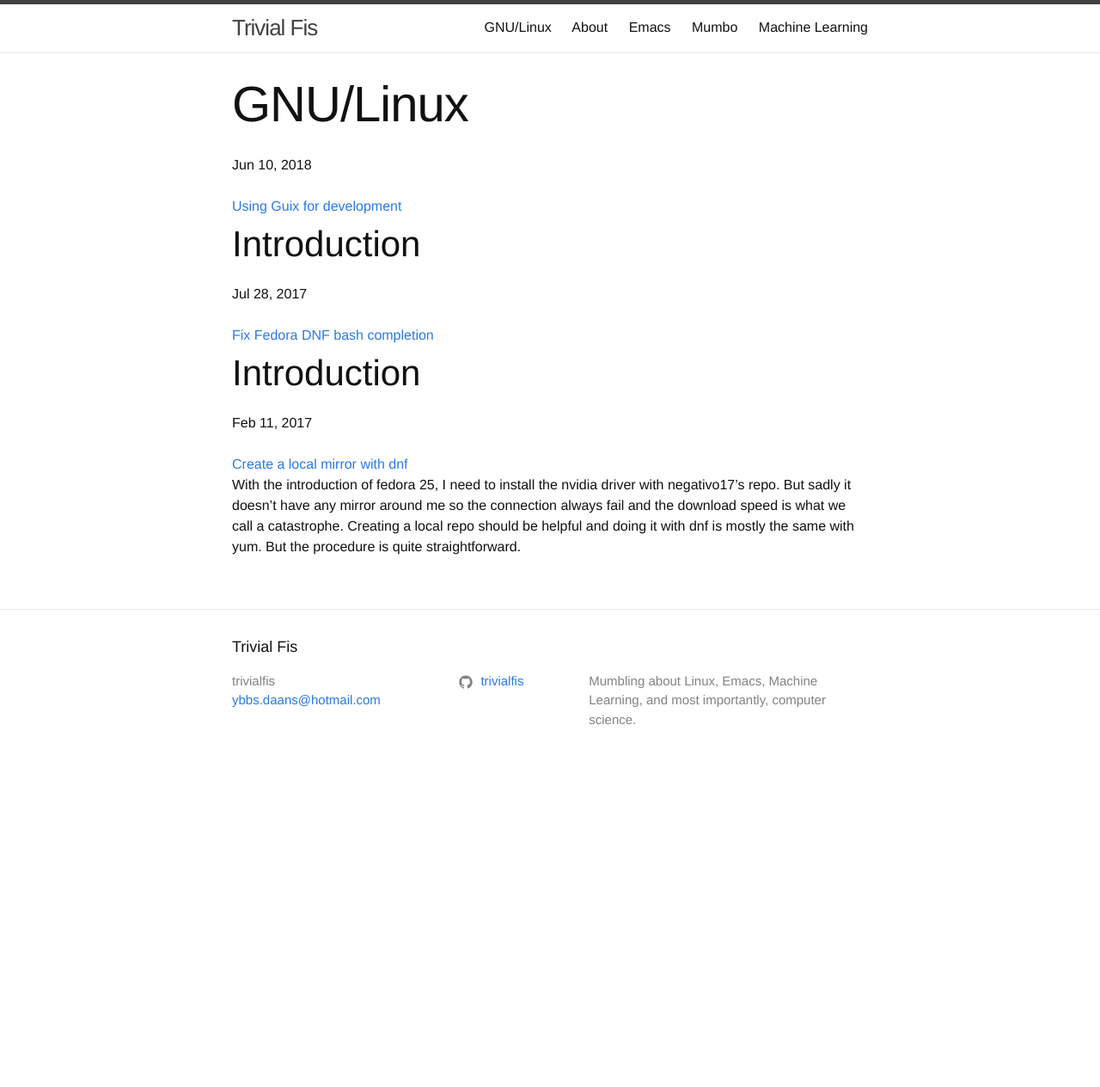
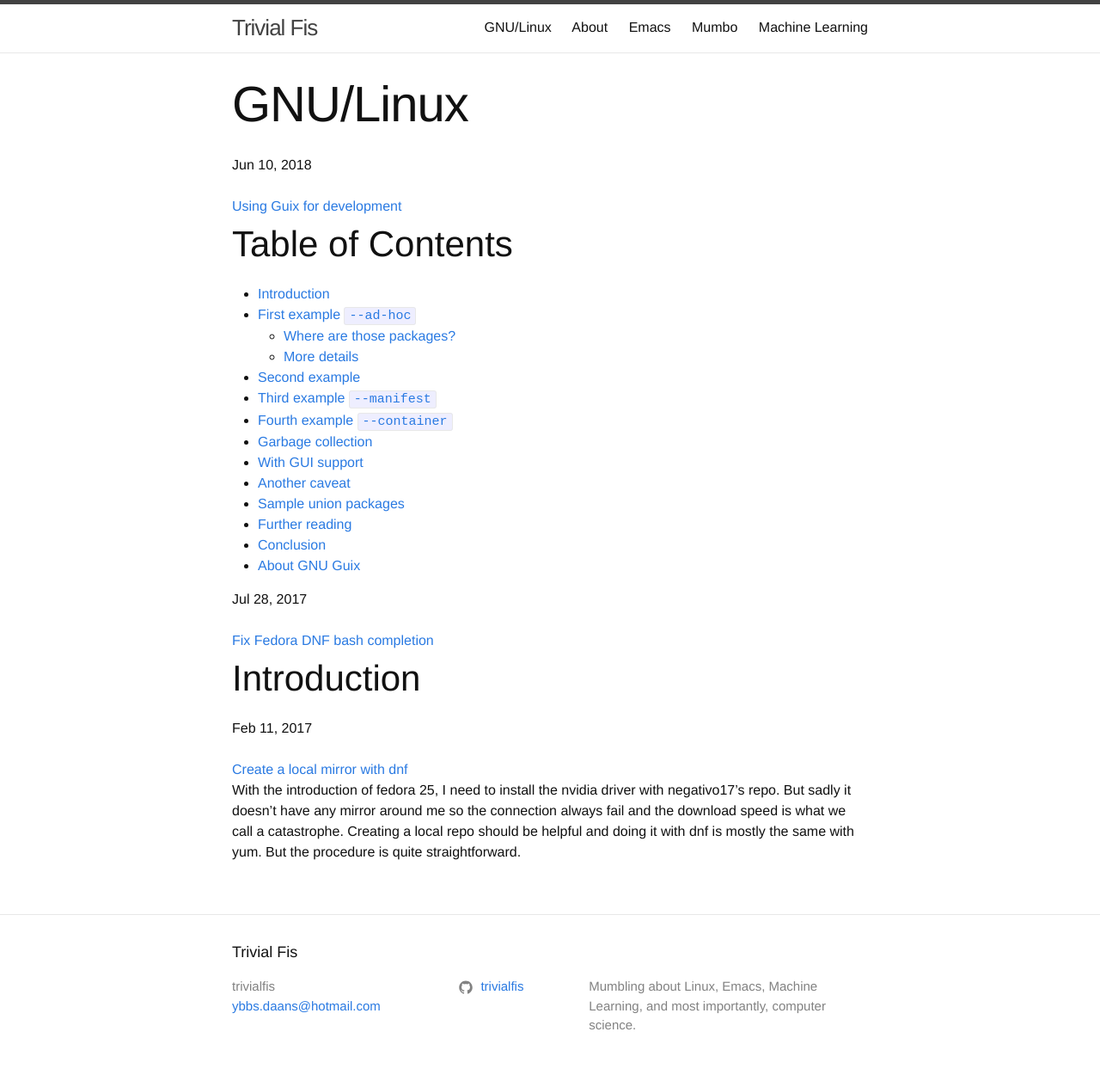
Before and after one commit to trivialfis/trivialfis.github.io, a Jekyll site: the page built from Linux.md, in a window 1280 px wide. Shown: the whole page at 86% size. Built offline with Jekyll 4.4.1, drawn with Linux system fonts in a browser that asks for light colours; before the commit the page ends 908 px from its top, so only the background shows below that.

Commit message:
TOC for guix.

```diff
--- a/_posts/2018-6-10-Using guix for development.md
+++ b/_posts/2018-6-10-Using guix for development.md
@@ -4,13 +4,30 @@
 category: Linux
 description: Using Guix for creating development environment.
 ---
+# Table of Contents #
+- [Introduction](#introduction)
+- [First example `--ad-hoc`](#first-example)
+  - [Where are those packages?](#where)
+  - [More details](#details)
+- [Second example](#second-example)
+- [Third example `--manifest`](#third-example)
+- [Fourth example `--container`](#fourth-example)
+- [Garbage collection](#garbage-collection)
+- [With GUI support](#gui)
+- [Another caveat](#caveat)
+- [Sample union packages](#union)
+- [Further reading](#further)
+- [Conclusion](#conclude)
+- [About GNU Guix](#about)
 
+<a id="#introduction"></a>
 # Introduction
 
 If you haven't heard about GNU Guix, quoting from official site, it's GNU's advanced transactional package manager. You can obtain it from the [official site](https://www.gnu.org/software/guix/). There are many merits in Guix that can empower it's user. One of my favorite is using it to construct an isolated development environment. Underlying, Guix is a packages management system, just like `dnf/yum` from Fedora/CentOS, or `apt` from Debian. But Guix comes with support for transactional upgrades and roll-backs. And further, it's a functional packages management system, which means given a same set of packages as dependencies(input), it will have the same package as output. If you heard about functional programming, you should have a pretty good idea about what I'm talking. But today, I wanna demonstrate how to use Guix for constructing a development environment. Unlike virtualenv from python, Guix doesn't limit the usage of languages, nor does it need to make copy for needed packages. You told Guix what do you need, and Guix give it to you. If the packages are previously downloaded or built in your device, Guix can reuse it, no need for duplication.
 
 I will use the phase "Here is how I do it with guix" through the rest of this tutorial. The phase simply means I'm not the official reference, my method could be wrong, due to my own mistake of changes in guix.
 
+<a id="#first-example"></a>
 # First example `--ad-hoc`
 
 Well, this article is about demonstration, not reference. So you won't get any detailed reference. Instead, you get examples.
@@ -31,10 +48,12 @@
 
 When you are done. You can exit this shell like any other terminal shell, enter `Ctrl-D` or `exit`. The rest of your system won't be changed in anyway.
 
+<a id="#where"></a>
 ## Where are those packages?
 
 The downloaded packages are stored in /gnu/store/. The file path for each package contains hash code for it. You won't be able to access them unless you specify the full path. So it's completely isolated from the rest of your system.
 
+<a id="#details"></a>
 ## More details
 
 The created environment is a profile. After invoking the command, Guix creates a directory within /gnu/store with symbol links for those needed packages gathered. You can check the actual path of that directory with
@@ -43,6 +62,7 @@
 
 The path is hashed, remember when I said that Guix is a functional packages management system? When you specify the same packages next time you invoke `guix`, you get the same environment, same path. Unless you have ungraded Guix and the corresponding packages' dependencies tree changed.
 
+<a id="#second-example"></a>
 # Second example
 
 Having `numpy` and `python`  doesn't mean you would start writing python code immediately, you need helper tools. Like `flake8` for syntax check, `yapf` for code structuring etc. So you would install them as well. For one python project, that's probably ok, what if you have several? Or even worse, what if you just want to read others source code to learn some implementations? Do you setup such an environment for each project? I would rather not. Ok, now, what if someday you want to see what's under the hook of `autograd` (an implementation for auto gradient written in python). Then you need all its dependencies, helper tools, since you don't want to read other's code without code jumping tools right? Here is how I do it with Guix:
@@ -51,6 +71,7 @@
 
 The command line is long, but don't worry, we will have more convenient method later. I put `python-autograd` before `--ad-hoc`, so that all its dependencies will be in position (but not `autograd` itself) as explained in first example. This way, when you jump around the code, you can jump to the packages that `autograd` uses as well. My Emacs has proper configuration for python which makes uses of `flake8`, `autopep8` and `yapf`. So I put them after `--ad-hoc`, as also explained in the first example. In the newly spawned shell, open Emacs (or any other text editor packaged in Guix and specified in `guix enviornment --ad-hoc`), then you can start reading the source code of `autograd` without polluting your system environment.
 
+<a id="#third-example"></a>
 # Third example `--manifest`
 
 We can't finish our project in one day. Also, we don't want to specify these packages every time we need this environment. How do we do it? The first thing we do, is invoking `guix environment` with `--manifest` argument. You can write down your needed package in a file possibly named "foo-mainfest.scm" like this one:
@@ -66,6 +87,7 @@
 
 But there's a caveat about manifest, you need to specify every package you need, which means all packages specified in manifest file are `--ad-hoc` packages.
 
+<a id="#garbage-collection"></a>
 # Garbage collection
 
 After a while, you might have a lots of unused packages inside /gnu/store, then you would want to delete them. You can do so with:
@@ -78,6 +100,7 @@
 
 With this command, at the same time of creating an environment, guix also adds a symbol link "foo-profile" to the profile path of this environment. When you invoke `guix gc`, guix will spare those packages needed by this environment.
 
+<a id="#forth-example"></a>
 # Fourth example `--container`
 
 What if we want to install the project we are working on, but still don't want to pollute the environment? That's the real world, right? We tried to modify some software while at the same time we are using them. That the job for `--container`. Continuing our **foo** example, here is how I do it with Guix:
@@ -90,15 +113,22 @@
 
 to clean up your installation, so that those installed files won't waste your storage space. An caveat is that you need to re-install your project every time you create the environment. To me it's not a big deal, since that's the point of creating a contained environment, used only during development and the project is re-installed frequently for testing purpose.
 
-# With GUI support.
+<a id="#gui"></a>
+# With GUI support
 
-Currently, I'm running Guix on top of Fedora, my default desktop environment is Gnome. You might have noticed that the shell spawned by `guix environment` is just a text shell. It's powerful but still, we might miss the convenience brought by a GUI shell, like opening random files with simple clicks. Spawning a GUI shell is much more complex, which Guix doesn't support. But lucky for us, there's a simple work around. You can just make the file manager as an ad-hoc package. In my case, it's nautilus. If you are using other desktop environment, choose the corresponding one. Currently Guix supports Xfce and Gnome. After spawning the new environment with `guix environment --ad-hoc nautilus <packages...>`, simply enter nautilus (or the name of your favorite file manager) in the newly created shell, the file manager window should pop out. In such a case, this window is contained within the guix shell. If you open a file with emacs in this window, Emacs can access any packages you have specified, and with corresponding environment variable set. It's worth noting that you can't use this work around with `--container` option, nautilus won't be able to connect to your desktop environment with changed root.
+Currently, I'm running Guix on top of Fedora, my default desktop environment is Gnome. You might have noticed that the shell spawned by `guix environment` is just a text shell. It's powerful but still, we might miss the convenience brought by a GUI shell, like opening random files with simple clicks. Spawning a GUI shell is much more complex, which Guix doesn't support. But lucky for us, there's a simple work around. You can just make the file manager as an ad-hoc package. In my case, it's nautilus. If you are using other desktop environment, choose the corresponding one. Currently Guix supports Xfce and Gnome. After spawning the new environment with
 
+	`guix environment --ad-hoc nautilus <packages...>`
+
+Then simply enter nautilus (or the name of your favorite file manager) in the newly created shell, the file manager window should pop out. In such a case, this window is contained within the guix shell. If you open a file with emacs in this window, Emacs can access any packages you have specified, and with corresponding environment variable set. It's worth noting that you can't use this work around with `--container` option, nautilus won't be able to connect to your desktop environment with changed root.
+
+<a id="#caveat"></a>
 # Another caveat
 
 After specifying an environment, you can't change it without leaving that environment. The environment is hashed based on it's packages. If you add or remove a package, the environment is changed, which means another environment is created. You can't have a same hash code with two different environments.
 
-# Sample union packages.
+<a id="#union"></a>
+# Sample union packages
 
 I promised there is a more convenient way to create environment with frequently used packages. But the convenience requires some knowledge about packaging for Guix. You can create your own packages composed of those packages you use frequently. If you want to do so, continue reading. Or better, try the official [packaging guide](https://www.gnu.org/software/guix/manual/guix.html#Defining-Packages).
 
@@ -112,14 +142,17 @@
 
 It means `python-autograd` is defined in file **machine-learning.scm**. Then `machine-learning` is the module you need to add at the top of the file that you declare your union package. As for how to declare, I believe a smart person like you is perfectly capable of finding out by the example provided in above link with the help of [official packaging guide](https://www.gnu.org/software/guix/manual/guix.html#Defining-Packages). After creating your own package, set the environment variable `GUIX_PACKAGE_PATH` to point to the directory containing your package.
 
+<a id="#further"></a>
 # Further reading
 
 Anyway, Guix is a powerful package management system. Here I'm only scratching the surface. Try to read more at the [official documentation](https://www.gnu.org/software/guix/manual/guix.html). If you like some more tutorial, there's an [official blog](https://www.gnu.org/software/guix/blog/) containing many interesting use cases. Enjoy.
 
+<a id="#conclude"></a>
 # Conclusion
 
 I hope this blog post provides some intuition about using guix to ease your development. Guix provides `guix environment` command you can utilize to make different environments to suite your own needs.
 
+<a id="#about"></a>
 # About GNU Guix
 
 GNU Guix is a transactional package manager for the GNU system. The Guix System Distribution or GuixSD is an advanced distribution of the GNU system that relies on GNU Guix and respects the user's freedom.
```
